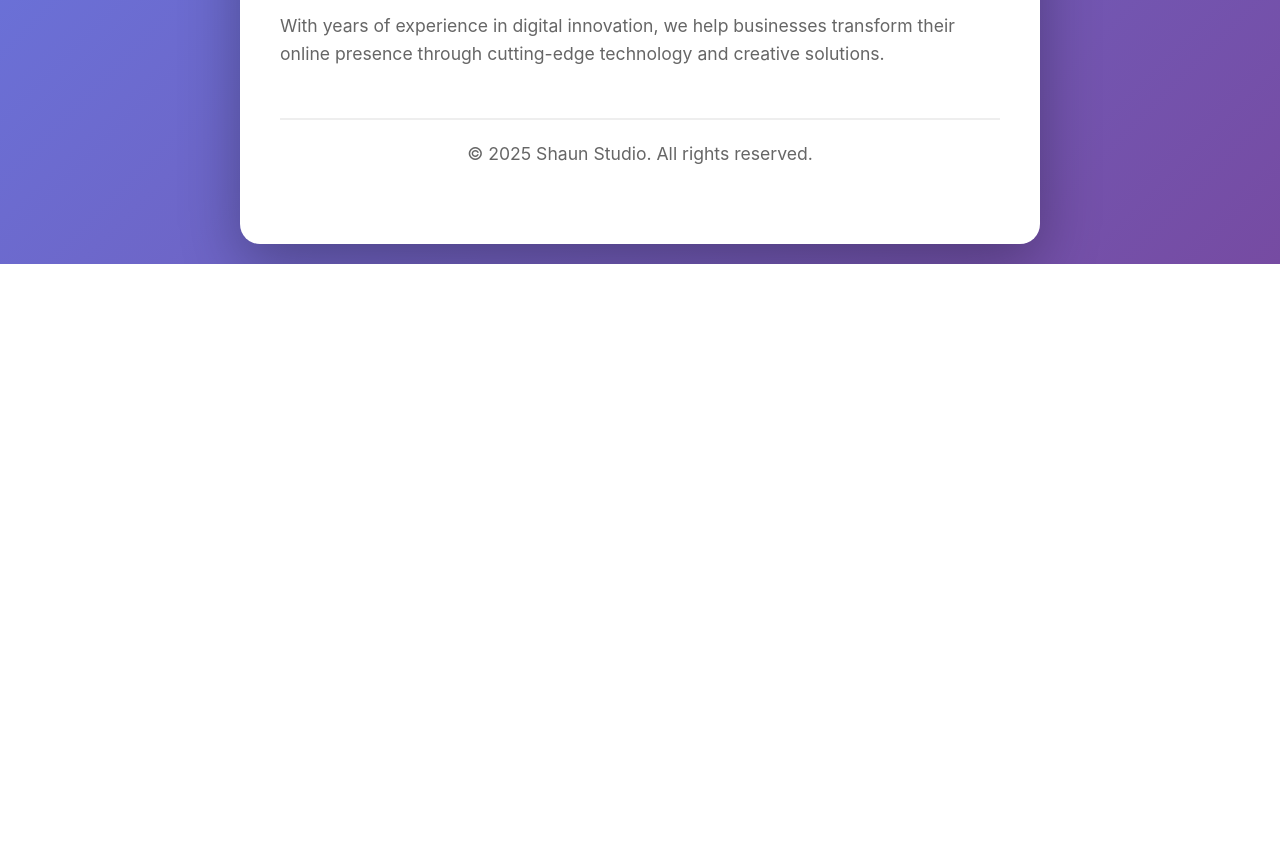
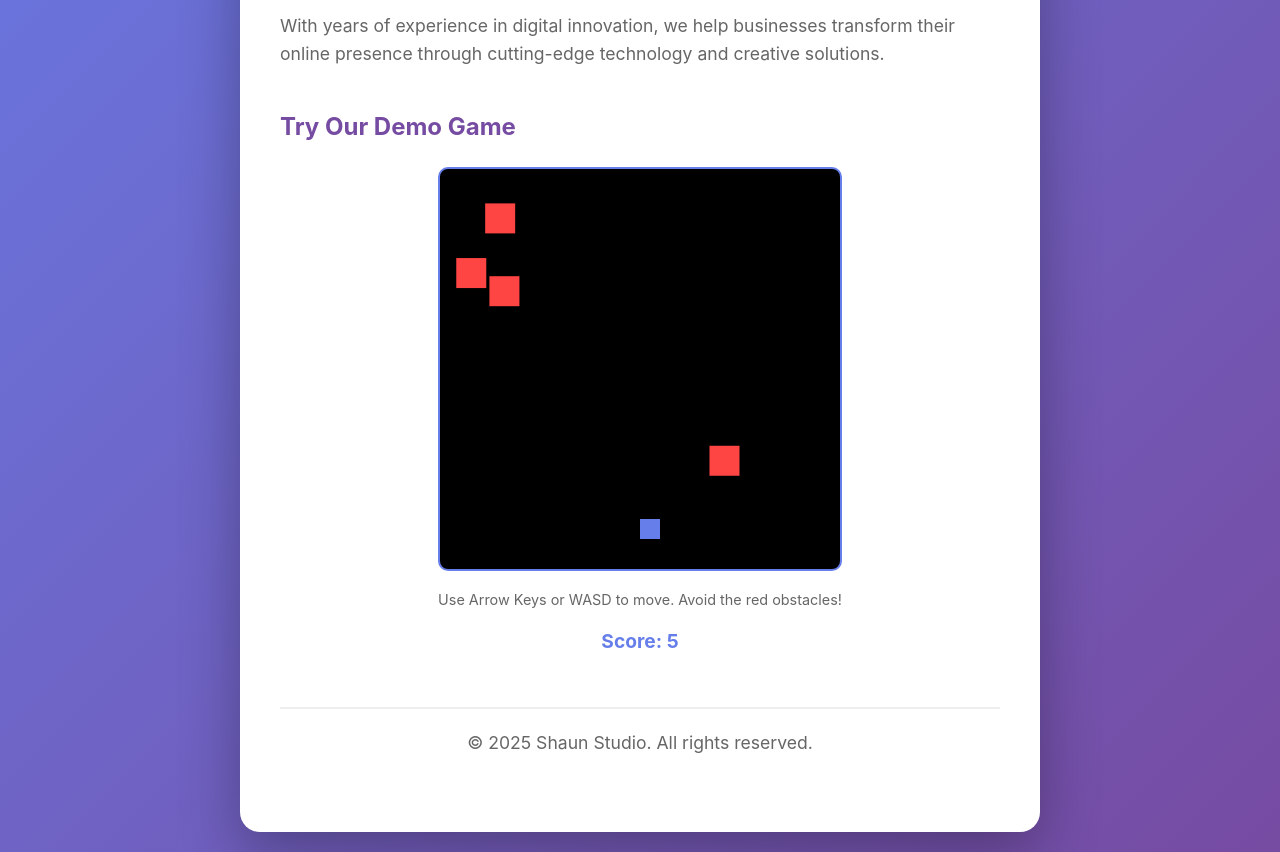
Before and after one commit to sshaunn/customVpn, a plain HTML site: page coreV2/configs/index.html in a window 1280 px wide. Shown: the part 574-1426 px from the top of the page. Before the commit the page ends 838 px from the top, so only its background shows below. Drawn offline with Linux system fonts and the light colour scheme.

Commit message:
Add HTML5 dodge game to make website look more legitimate

```diff
--- a/coreV2/configs/index.html
+++ b/coreV2/configs/index.html
@@ -93,9 +93,116 @@
         <h2>About Us</h2>
         <p>With years of experience in digital innovation, we help businesses transform their online presence through cutting-edge technology and creative solutions.</p>
 
+        <h2>Try Our Demo Game</h2>
+        <div style="text-align: center; margin-top: 20px;">
+            <canvas id="gameCanvas" width="400" height="400" style="border: 2px solid #667eea; border-radius: 10px; background: #000;"></canvas>
+            <p style="margin-top: 10px; font-size: 0.9em;">Use Arrow Keys or WASD to move. Avoid the red obstacles!</p>
+            <p id="score" style="font-size: 1.2em; color: #667eea; font-weight: bold;">Score: 0</p>
+        </div>
+
         <footer>
             <p>&copy; 2025 Shaun Studio. All rights reserved.</p>
         </footer>
     </div>
+
+    <script>
+        const canvas = document.getElementById('gameCanvas');
+        const ctx = canvas.getContext('2d');
+
+        let player = { x: 200, y: 350, size: 20, speed: 5 };
+        let obstacles = [];
+        let score = 0;
+        let gameOver = false;
+
+        // Create obstacles
+        function createObstacle() {
+            obstacles.push({
+                x: Math.random() * (canvas.width - 30),
+                y: -30,
+                width: 30,
+                height: 30,
+                speed: 2 + Math.random() * 3
+            });
+        }
+
+        // Game loop
+        function gameLoop() {
+            if (gameOver) {
+                ctx.fillStyle = 'white';
+                ctx.font = '30px Arial';
+                ctx.fillText('Game Over!', 120, 200);
+                ctx.font = '20px Arial';
+                ctx.fillText('Refresh to restart', 120, 240);
+                return;
+            }
+
+            // Clear canvas
+            ctx.clearRect(0, 0, canvas.width, canvas.height);
+
+            // Draw player
+            ctx.fillStyle = '#667eea';
+            ctx.fillRect(player.x, player.y, player.size, player.size);
+
+            // Update and draw obstacles
+            for (let i = obstacles.length - 1; i >= 0; i--) {
+                let obs = obstacles[i];
+                obs.y += obs.speed;
+
+                // Draw obstacle
+                ctx.fillStyle = '#ff4444';
+                ctx.fillRect(obs.x, obs.y, obs.width, obs.height);
+
+                // Check collision
+                if (player.x < obs.x + obs.width &&
+                    player.x + player.size > obs.x &&
+                    player.y < obs.y + obs.height &&
+                    player.y + player.size > obs.y) {
+                    gameOver = true;
+                }
+
+                // Remove off-screen obstacles
+                if (obs.y > canvas.height) {
+                    obstacles.splice(i, 1);
+                    score++;
+                    document.getElementById('score').textContent = 'Score: ' + score;
+                }
+            }
+
+            // Create new obstacles
+            if (Math.random() < 0.02) {
+                createObstacle();
+            }
+
+            requestAnimationFrame(gameLoop);
+        }
+
+        // Keyboard controls
+        let keys = {};
+        document.addEventListener('keydown', (e) => {
+            keys[e.key] = true;
+        });
+        document.addEventListener('keyup', (e) => {
+            keys[e.key] = false;
+        });
+
+        // Move player
+        setInterval(() => {
+            if (keys['ArrowLeft'] || keys['a'] || keys['A']) {
+                player.x = Math.max(0, player.x - player.speed);
+            }
+            if (keys['ArrowRight'] || keys['d'] || keys['D']) {
+                player.x = Math.min(canvas.width - player.size, player.x + player.speed);
+            }
+            if (keys['ArrowUp'] || keys['w'] || keys['W']) {
+                player.y = Math.max(0, player.y - player.speed);
+            }
+            if (keys['ArrowDown'] || keys['s'] || keys['S']) {
+                player.y = Math.min(canvas.height - player.size, player.y + player.speed);
+            }
+        }, 1000/60);
+
+        // Start game
+        gameLoop();
+    </script>
 </body>
 </html>
```
